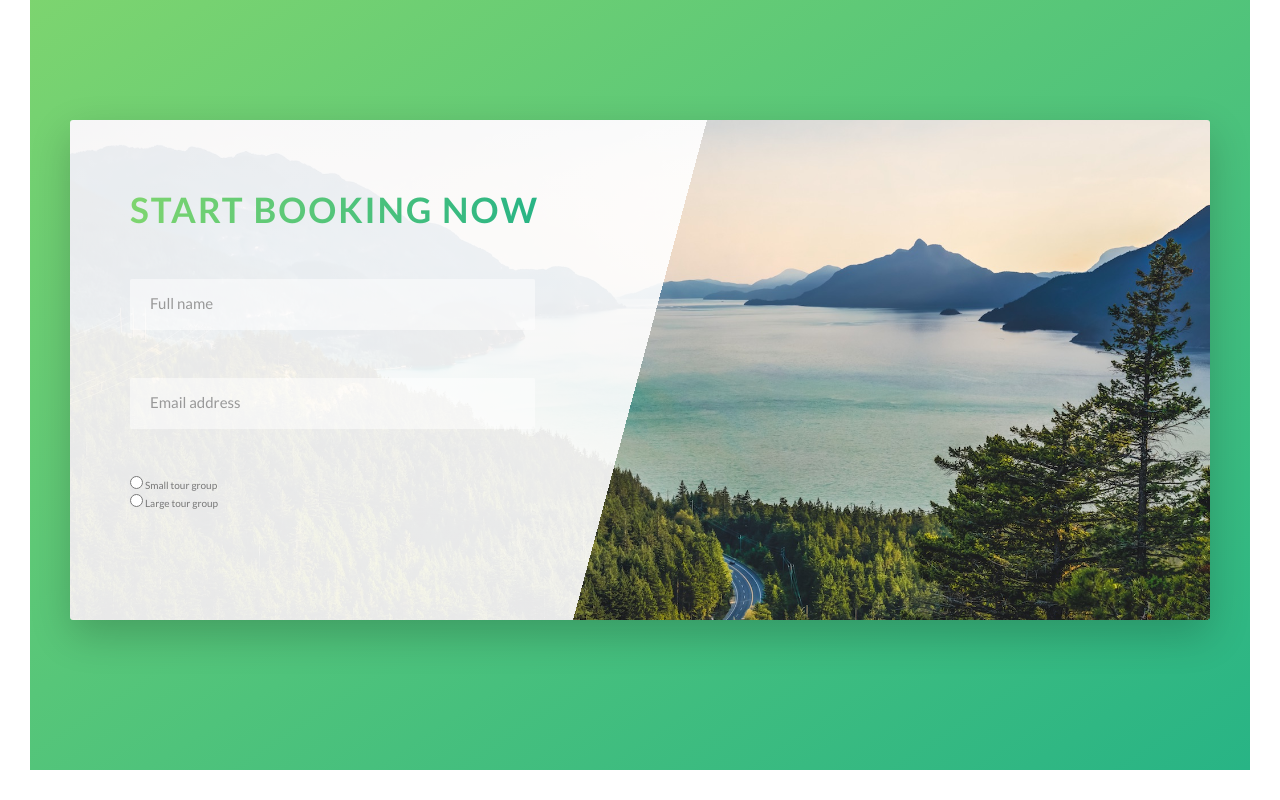
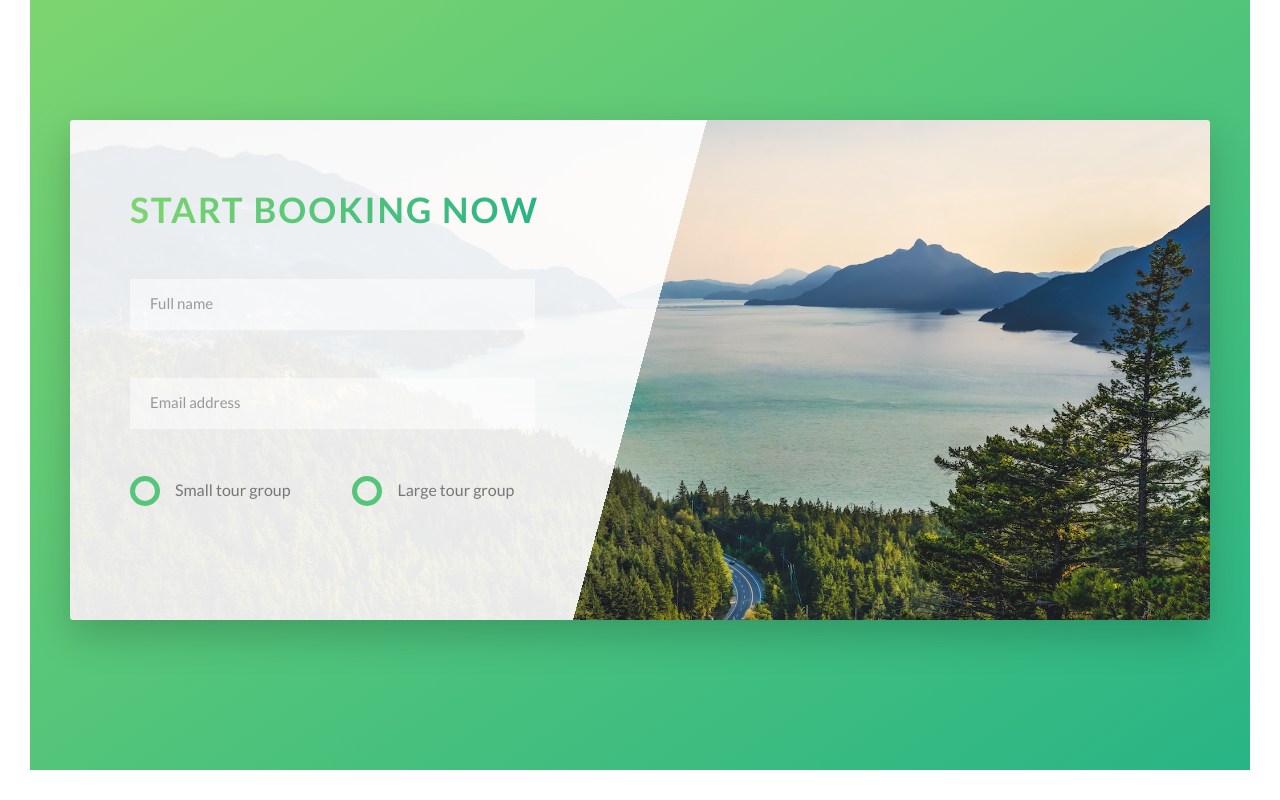
Before and after one commit to damiandevega/natours, a website: page index.html in a window 1280 px wide. Shown: the part 4390-5190 px from the top of the page. Drawn offline with Linux system fonts and the light colour scheme.

Commit message:
styled radio buttons

```diff
--- a/sass/base/_utilities.scss
+++ b/sass/base/_utilities.scss
@@ -1,4 +1,5 @@
 .u-center-text { text-align: center; }
+.u-hide { display: none; }
 
 .u-margin-top-s { margin-top: 1.5rem; }
 .u-margin-top-m { margin-top: 4rem; }
--- a/sass/components/_form.scss
+++ b/sass/components/_form.scss
@@ -45,4 +45,50 @@
         visibility: hidden;
         transform: translateY(-4rem);
     }
+
+    &__radio-group {
+        width: 49%;
+        display: inline-block;
+    }
+
+    &__radio-input {
+        display: none;
+    }
+
+    &__radio-label {
+        font-size: $default-font-size;
+        cursor: pointer;
+        position: relative;
+        padding-left: 4.5rem;
+    }
+
+    &__radio-button {
+        height: 3rem;
+        width: 3rem;
+        border: 5px solid $color-primary;
+        border-radius: 50%;
+        display: inline-block;
+        position: absolute;
+        left: 0;
+        top: -.4rem;
+
+        &::after {
+            content: "";
+            display: block;
+            height: 1.3rem;
+            width: 1.3rem;
+            border-radius: 50%;
+            position: absolute;
+            top: 50%;
+            left: 50%;
+            transform: translate(-50%, -50%);
+            background-color: $color-primary;
+            opacity: 0;
+            transition: opacity .2s;
+        }
+    }
+
+    &__radio-input:checked ~ &__radio-label &__radio-button::after {
+        opacity: 1;
+    }
 }
```
Also changed, not shown: css/style.css, sass/abstracts/_variables.scss (line endings or trailing spaces).
